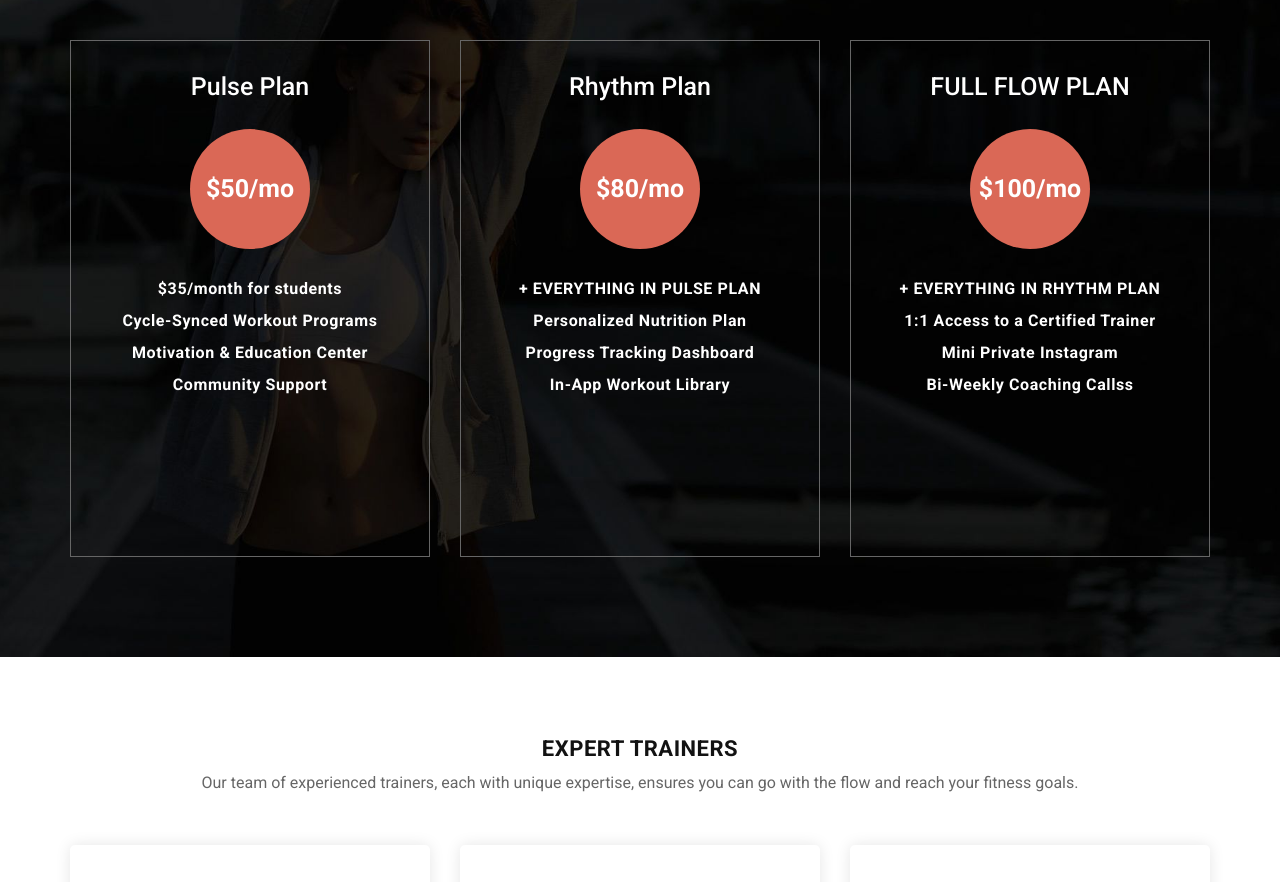
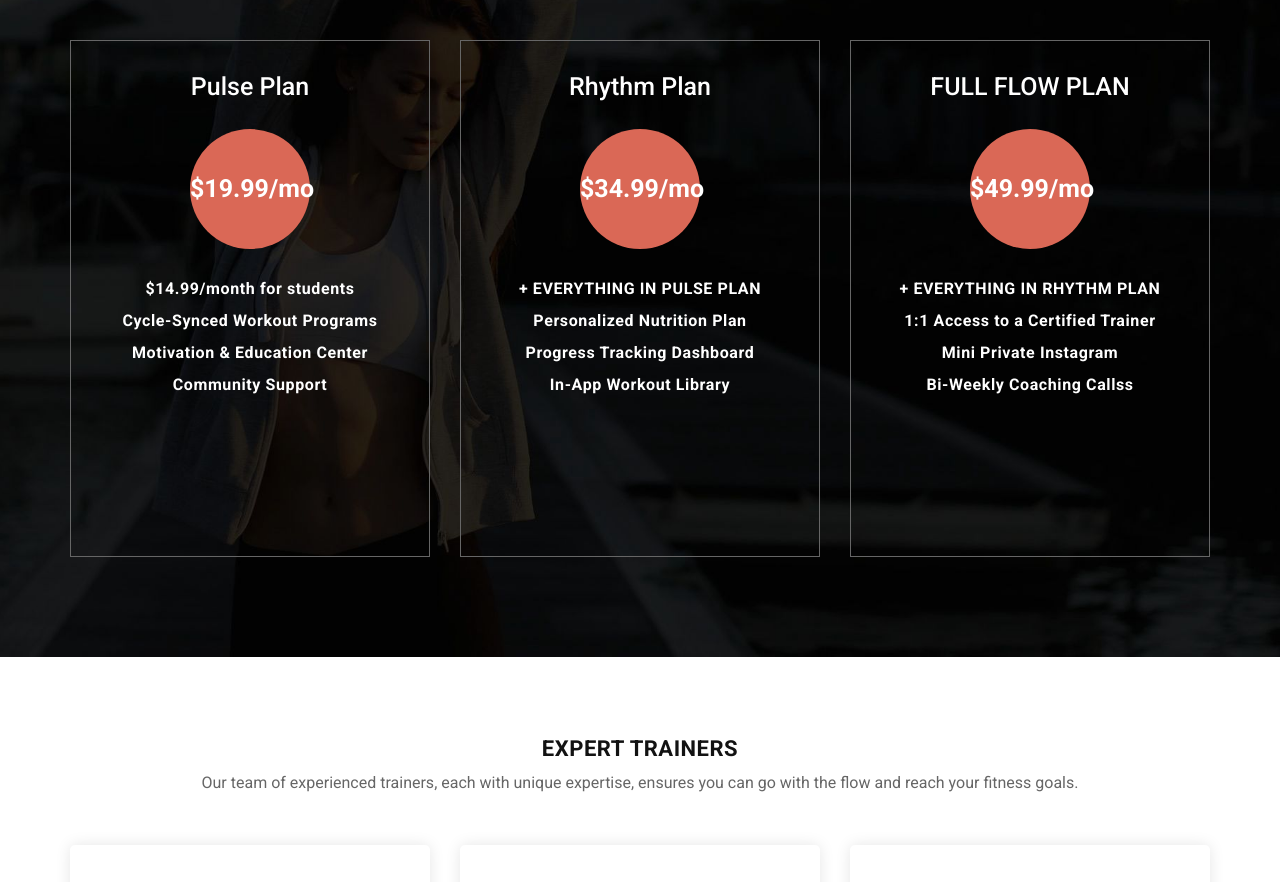
Before and after one commit to Uyn3unicorn/FlowFit_Mark452, a plain HTML site: page index.html in a window 1280 px wide. Shown: the part 1620-2502 px from the top of the page. Drawn offline with nearby package versions, Linux system fonts and the light colour scheme.

Commit message:
Update index.html

```diff
--- a/index.html
+++ b/index.html
@@ -170,9 +170,9 @@ https://templatemo.com/tm-507-victory
                 <div class="wow fadeInUp col-md-4 col-sm-6" data-wow-delay="1s">
                     <div class="pricing__item">
                         <h3 class="pricing__title">Pulse Plan</h3>
-                        <div class="pricing__price"><span class="pricing__currency">$</span>50/mo</div>
+                        <div class="pricing__price"><span class="pricing__currency">$</span>19.99/mo</div>
                         <ul class="pricing__feature-list">
-                            <li class="pricing__feature">$35/month for students</li>
+                            <li class="pricing__feature">$14.99/month for students</li>
                             <li class="pricing__feature">Cycle-Synced Workout Programs</li>
                             <li class="pricing__feature">Motivation & Education Center</li>
                             <li class="pricing__feature">Community Support</li>
@@ -187,7 +187,7 @@ https://templatemo.com/tm-507-victory
                 <div class="wow fadeInUp col-md-4 col-sm-6" data-wow-delay="1.3s">
                     <div class="pricing__item">
                         <h3 class="pricing__title">Rhythm Plan</h3>
-                        <div class="pricing__price"><span class="pricing__currency">$</span>80/mo</div>
+                        <div class="pricing__price"><span class="pricing__currency">$</span>34.99/mo</div>
                         <ul class="pricing__feature-list">
                             <li class="pricing__feature">+ EVERYTHING IN PULSE PLAN</li>
                             <li class="pricing__feature">Personalized Nutrition Plan</li>
@@ -204,7 +204,7 @@ https://templatemo.com/tm-507-victory
                 <div class="wow fadeInUp col-md-4 col-sm-6" data-wow-delay="1.6s">
                     <div class="pricing__item">
                         <h3 class="pricing__title">FULL FLOW PLAN</h3>
-                        <div class="pricing__price"><span class="pricing__currency">$</span>100/mo</div>
+                        <div class="pricing__price"><span class="pricing__currency">$</span>49.99/mo</div>
                         <ul class="pricing__feature-list">
                             <li class="pricing__feature">+ EVERYTHING IN RHYTHM PLAN</li>
                             <li class="pricing__feature">1:1 Access to a Certified Trainer</li>
```
